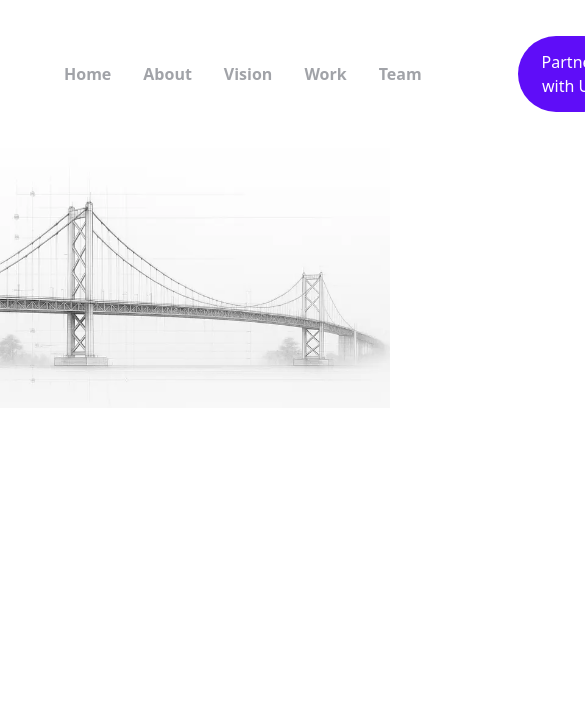
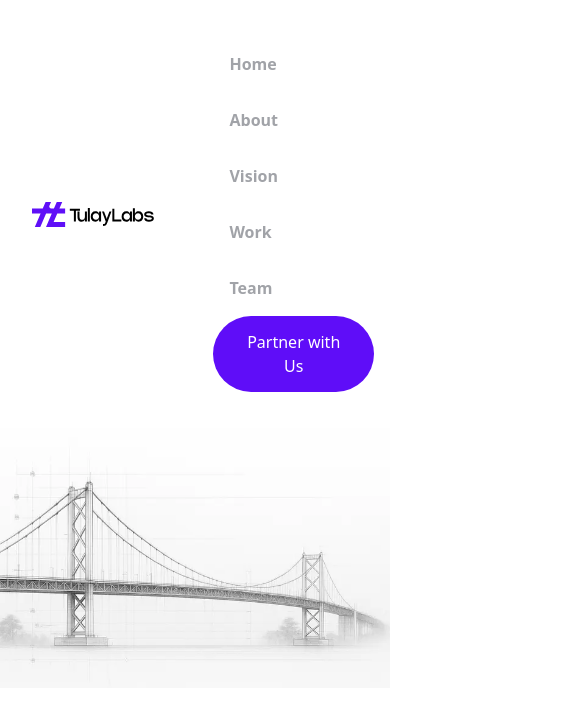
Before and after one commit to Developerfiyin/Tulay-Labs, a React (Vite) app: page / in a window 390 px wide. Shown: the top 704 px of the page, 585 px wide, since content can reach past the window. Built offline with nearby package versions, Linux system fonts and the light colour scheme.

Commit message:
added ul for small screens

```diff
--- a/src/Components/Header.jsx
+++ b/src/Components/Header.jsx
@@ -7,15 +7,33 @@ const Header = () => {
     <div className='w-90 m-4'>
     <img src={LOGO} alt="THE  LOGO IMAGE " />
     </div>
-
-    <ul className='flex text-(--gray) font-semibold mr-20'>
+    <div className='hidden'>
+          <ul className='flex text-(--gray) font-semibold mr-20 '>
         <li className='p-4 hover:text-black'>Home</li>
         <li className='p-4 hover:text-black'>About</li>
         <li className='p-4 hover:text-black'>Vision</li>
         <li className='p-4 hover:text-black'>Work</li>
         <li className='p-4 hover:text-black'>Team</li>
     </ul>
-  <button className='bg-(--purple) hover:bg-[#5f0df8cc] rounded-full cursor-pointer font-medium px-6 text-white py-3.5 text-center  mr-4'>Partner with Us</button>
+  <button className='bg-(--purple) hover:bg-[#5f0df8cc] rounded-full
+  cursor-pointer font-medium px-6 text-white py-3.5 text-center  mr-4'>Partner with Us</button>
+    </div>
+
+
+
+    <div className='flex-col flex items-center '>
+       <ul className=' text-(--gray) font-semibold mr-20 '>
+        <li className='p-4 hover:text-black'>Home</li>
+        <li className='p-4 hover:text-black'>About</li>
+        <li className='p-4 hover:text-black'>Vision</li>
+        <li className='p-4 hover:text-black'>Work</li>
+        <li className='p-4 hover:text-black'>Team</li>
+    </ul>
+  <button className='bg-(--purple) hover:bg-[#5f0df8cc] rounded-full
+  cursor-pointer font-medium px-6 text-white py-3.5 text-center '>Partner with Us</button>
+
+    </div>
+
   </section>
   )
 
```
